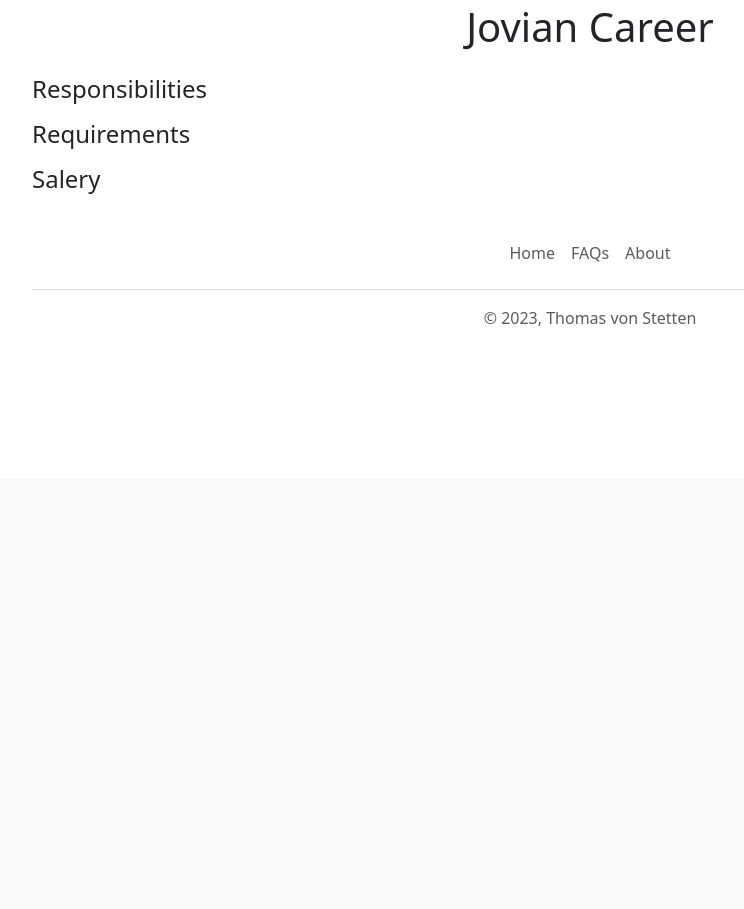
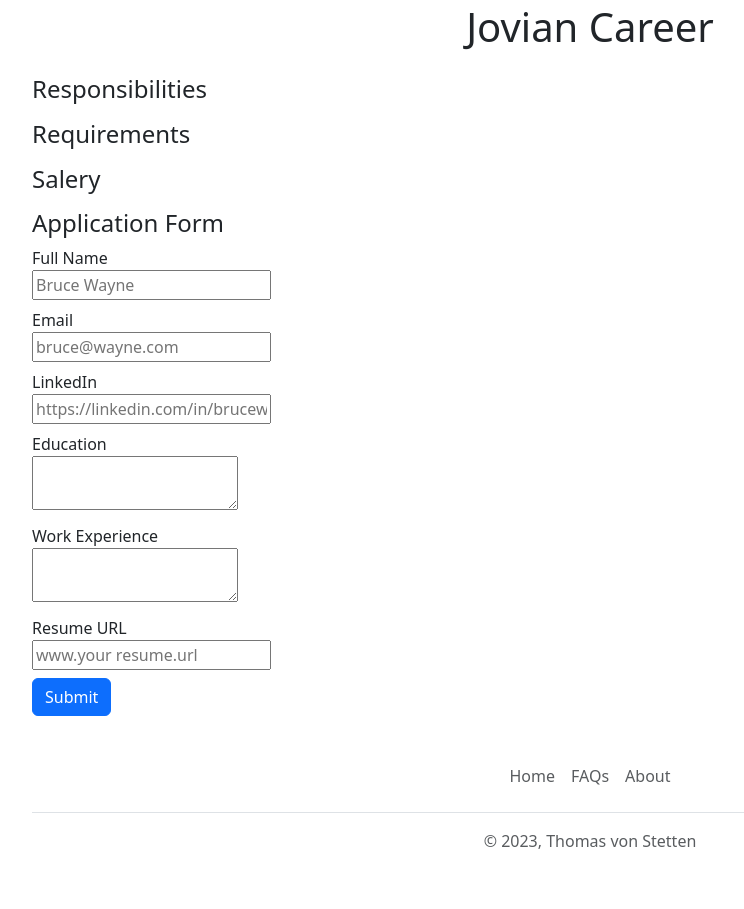
Before and after one commit to tvstetten/jovian-careers-website-v2, a Flask app: template templates/jobpage.html in a window 1280 px wide. Shown: the part 321-1230 px from the top of the page, without its empty margins (50-794 px from the left). Before the commit the page ends 647 px from the top, so only its background shows below. Run offline with Flask 2, Linux system fonts and the light colour scheme; the template is opened without the code that fills it, so the values that code supplies are empty.

Commit message:
Store application and show result

```diff
--- a/app.py
+++ b/app.py
@@ -1,5 +1,5 @@
-from flask import Flask, render_template, jsonify
-from database import load_jobs_from_db, load_job_from_db
+from flask import Flask, render_template, jsonify, request
+from database import load_jobs_from_db, load_job_from_db, add_application_to_db
 
 app = Flask(__name__)
 
@@ -17,6 +17,16 @@ def job_json(id):
     return "Not Found", 404
   return render_template("jobpage.html", job=job)
 
+@app.route("/job/<id>/apply", methods=["post"])
+def apply_to_job(id):
+  application = request.form
+  job = load_job_from_db(id)
+  # store this in the db
+  add_application_to_db(id, application)
+
+  # return jsonify(data)
+  return render_template("application_submitted.html", application=application, job=job)
+
 @app.route("/api/jobs")
 def api_jobs_json():
   return jsonify(load_jobs_from_db())
--- /dev/null
+++ b/templates/application_form.html
@@ -0,0 +1,34 @@
+<style>
+  .input {
+    width: 90%
+  }
+</style>
+
+<h4>Application Form</h4>
+<form action="/job/{{job.id}}/apply" method="post">
+  <div class="mb-2 input">
+    <label>Full Name</label><br>
+    <input type="text" name="full_name" placeholder="Bruce Wayne">
+  </div>
+  <div class="mb-2 input">
+    <label>Email</label><br>
+    <input type="text" name="email" placeholder="bruce@wayne.com">
+  </div>
+  <div class="mb-2">
+    <label>LinkedIn</label><br>
+    <input type="text" name="linkedin_url" placeholder="https://linkedin.com/in/brucewayne">
+  </div>
+  <div class="mb-2">
+    <label>Education</label><br>
+    <textarea name="education"></textarea>
+  </div>
+  <div class="mb-2">
+    <label>Work Experience</label><br>
+    <textarea name="work_experience"></textarea>
+  </div>
+  <div class="mb-2">
+    <label>Resume URL</label><br>
+    <input type="text" name="resume_url" placeholder="www.your resume.url"></input>
+  </div>
+  <input class="btn btn-primary btn-large" type="submit">
+</form>
--- a/templates/jobpage.html
+++ b/templates/jobpage.html
@@ -27,6 +27,7 @@
       </ol>
       <h4>Salery</h4>
       <p>{{job.currency}} {{job.salery}}</p>
+      {% include "application_form.html" %}
     </div>
     {% include "footer.html" %}
   </body>
```
Also changed, not shown: database.py (+9 -20 lines), templates/application_submitted.html (added, +40 -0 lines).
